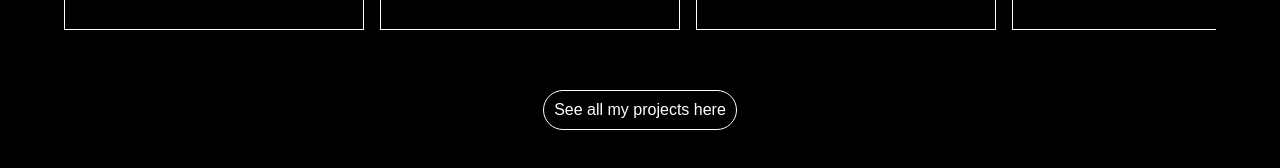
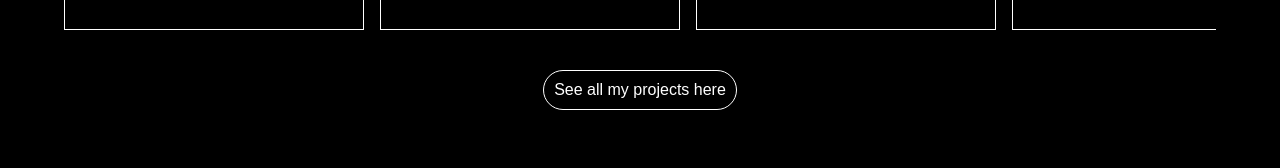
Before and after one commit to JoseLucasapp/joselucasapp-home, a React (Create React App) app: page / in a window 1280 px wide. Both pictures are taken after a click on the item "Projects". Shown: the part 540-708 px from the top of the page. Built offline with nearby package versions, Linux system fonts and the light colour scheme; a web font is replaced by a local one.

Commit message:
feat: minimal changes

```diff
--- a/src/components/Projects/styles.css
+++ b/src/components/Projects/styles.css
@@ -22,7 +22,8 @@
     border: 1px solid var(--hover-text);
     padding: 10px;
     border-radius: 30px;
-    margin-top: 40px;
+    margin-top: 20px;
+    margin-bottom: 20px;
 }
 
 .projects-page-main a.link-github:hover {
```
